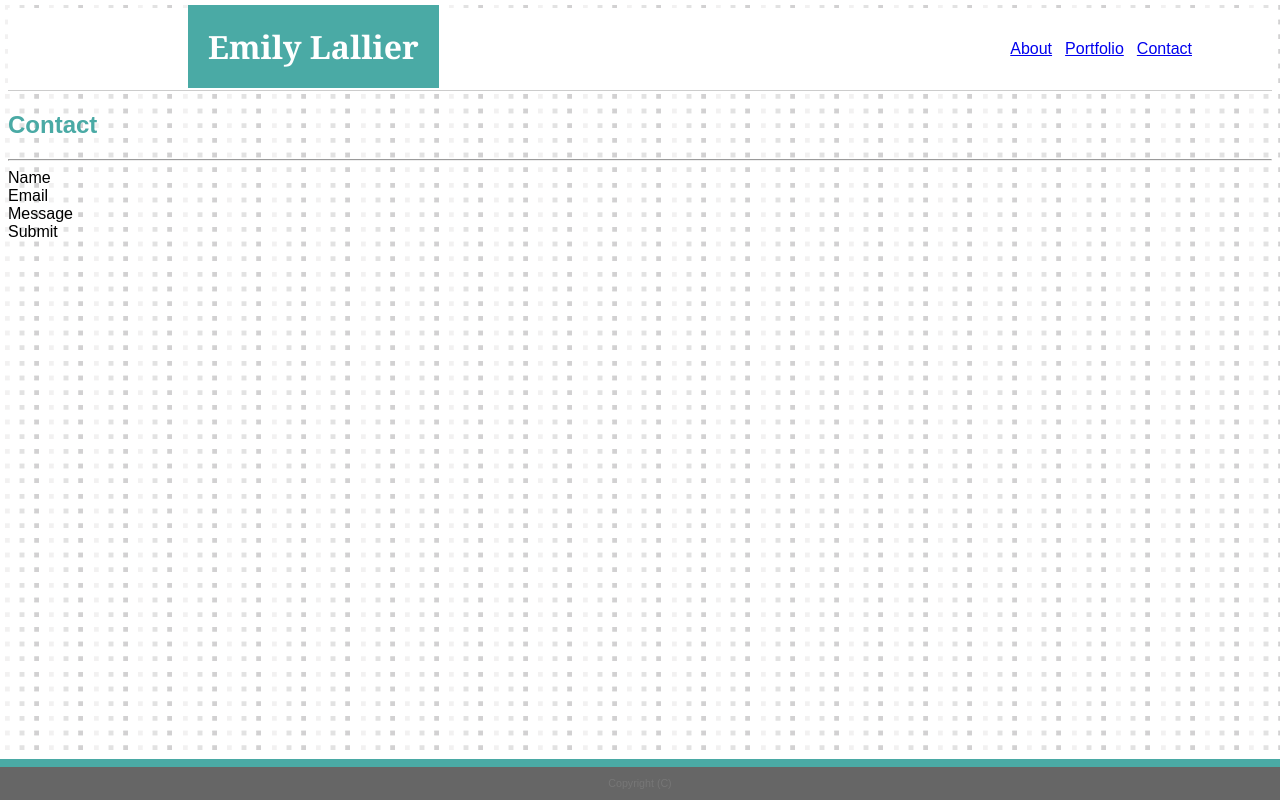
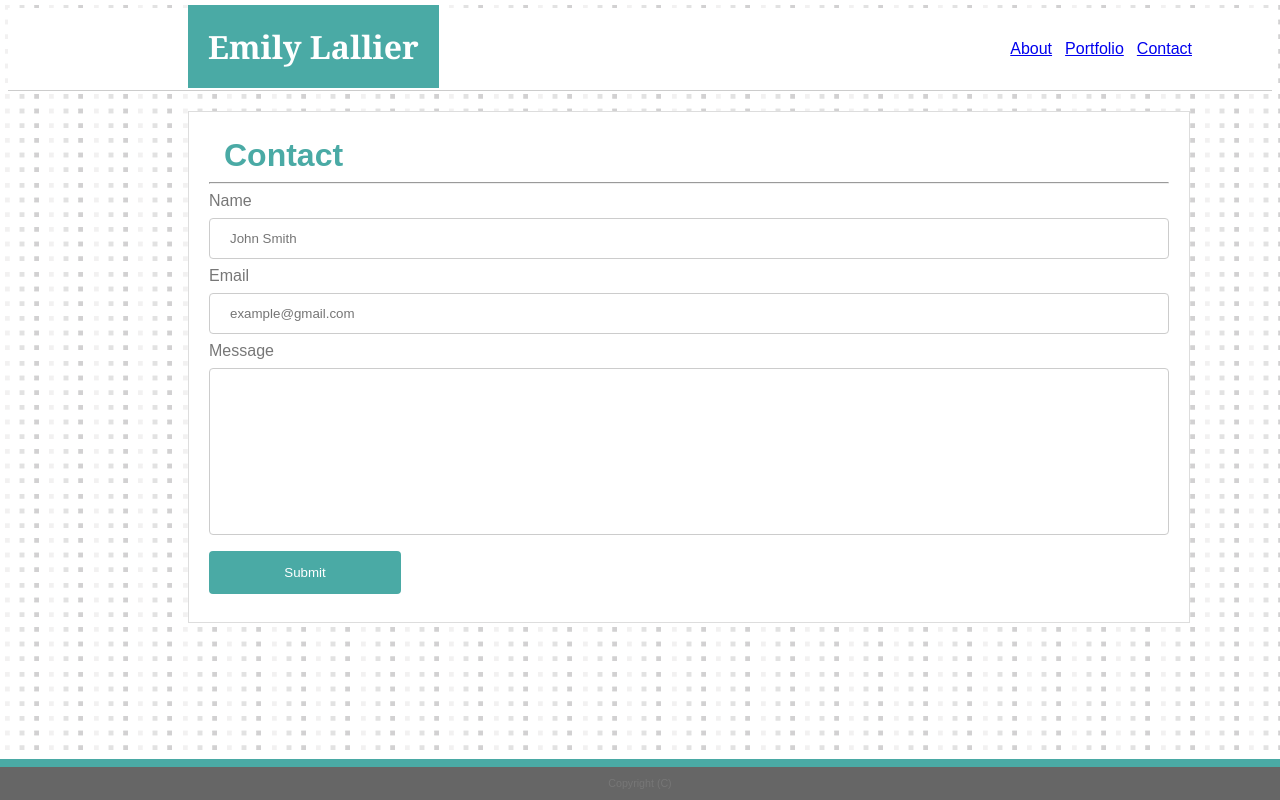
Before and after one commit to lalliere/elallier-portfolio, a plain HTML site: page contact.html in a window 1280 px wide. Drawn offline with Linux system fonts and the light colour scheme.

Commit message:
Contact Page Completed; Updated CSS

```diff
--- a/assets/css/style.css
+++ b/assets/css/style.css
@@ -25,7 +25,6 @@ body {
     color: #ffffff;
     font-family: Georgia, 'Times New Roman', Times, serif;
     padding: 20px;
-    text-align: center;
     display: inline;
 }
 nav {
@@ -35,25 +34,28 @@ nav {
     float:right;
 }
 
-h1 {
+h1.main {
     color: #4aaaa5;
-    align-items: bottom;
+    margin: 0;
+    margin-top: 5px;
+    padding-left: 15px;
 }
 
 #main-bio {
     display: block;
     background: #ffffff;
-    border-color: #dddddd;
+    border: 1px solid #dddddd;
     width: 960px;
     height: auto;
     justify-content: center;
     color: #777777;
     margin: 20px 180px;
-
 }
 
 #clearfix {
     overflow: auto;
+    padding: 15px;
+    line-height: 20px;
 }
 
 #bio-image {
@@ -61,6 +63,77 @@ h1 {
     width: 180px;
     float: left;
     margin-right: 20px;
+}
+
+.grid-container {
+    display: inline-grid;
+    grid-template-columns: auto auto auto;
+    padding: 10px;
+    background: #ffffff;
+}
+
+.grid-item {
+    background-color: rgba(255, 255, 255, 0.8);
+    border: 1px solid rgba(0, 0, 0, 0.8);
+    padding: 20px;
+    font-size: 18px;
+    text-align: center;
+    width: 200px;
+    height: 200px;
+}
+
+img {
+    max-width: 200px;
+    max-height: 200px;
+}
+
+input[type=text], select {
+    width: 100%;
+    padding: 12px 20px;
+    margin: 8px 0;
+    display: inline-block;
+    border: 1px solid #ccc;
+    border-radius: 4px;
+    box-sizing: border-box;
+}
+
+input.msg {
+    width: 100%;
+    padding: 75px 20px;
+    margin: 8px 0;
+    display: inline-block;
+    border: 1px solid #ccc;
+    border-radius: 4px;
+    box-sizing: border-box;
+
+}
+
+input[type=submit] {
+    width: 20%;
+    background-color: #4aaaa5;
+    color: white;
+    padding: 14px 20px;
+    margin: 8px 0;
+    border: none;
+    border-radius: 4px;
+    cursor: pointer;
+}
+
+input[type=submit]:hover {
+    background-color: #296461;
+}
+
+#contact-info {
+    display: block;
+    background: #ffffff;
+    border: 1px solid #dddddd;
+    width: 960px;
+    height: auto;
+    justify-content: center;
+    color: #777777;
+    margin: 20px 180px;
+    padding: 20px;
+
 }
 
 #footer {
--- a/contact.html
+++ b/contact.html
@@ -21,18 +21,24 @@
 
         </header>
 
-        <section id="contact-info">
-            <h1>Contact</h1>
+        <div id="contact-info">
+            <h1 class="main">Contact</h1>
             <hr>
+            <div>
+                <form action="#">
+                  <label for="name">Name</label>
+                  <input type="text" id="name" name="fullname" placeholder="John Smith">
 
-            <section>Name</section>
+                  <label for="email">Email</label>
+                  <input type="text" id="email" name="emailaddress" placeholder="example@gmail.com">
 
-            <section>Email</section>
+                  <label for="message">Message</label>
+                  <input class="msg" type="text" id="message" name="yourmessage" placeholder="">
 
-            <section>Message</section>
-
-            <section>Submit</section>
-        </section>
+                  <input type="submit" value="Submit">
+                </form>
+              </div>
+        </div>
 
         <footer id="footer">
             <p>Copyright (C)</p>
```
Also changed, not shown: index.html (+8 -1 lines), portfolio.html (+8 -10 lines).
